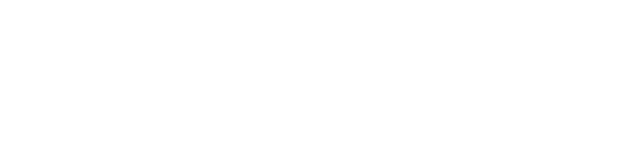
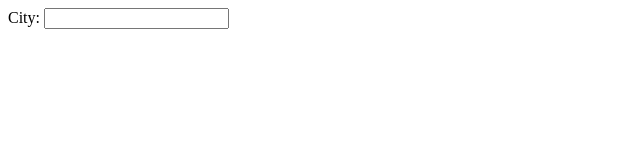
Before and after one commit to mbarul/weather-website, a plain HTML site: page index.html in a window 1280 px wide. Shown: the whole page, without its empty margins (0-640 px from the left). Drawn offline with Linux system fonts and the light colour scheme.

Commit message:
basic div's and input

```diff
--- a/index.html
+++ b/index.html
@@ -5,13 +5,21 @@
     <meta charset="UTF-8">
     <meta name="viewport" content="width=device-width, initial-scale=1.0">
     <title>Weather</title>
+    <link rel="stylesheet" type="text/css" href="../style.css" />
 </head>
 
 <body>
+    <script type="text/javascript" src="../javascript.js"></script>
     <main>
-        <div></div>
+        <div class="box">
+            <div class="search">
+                <form>
+                    <label for="nameOfCity">City:</label>
+                    <input type="text" id="nameCity" />
+                </form>
+            </div>
+        </div>
     </main>
-
 </body>
 
 </html>
--- a/style.css
+++ b/style.css
@@ -0,0 +1,3 @@
+body {
+    background-image:
+}
```
